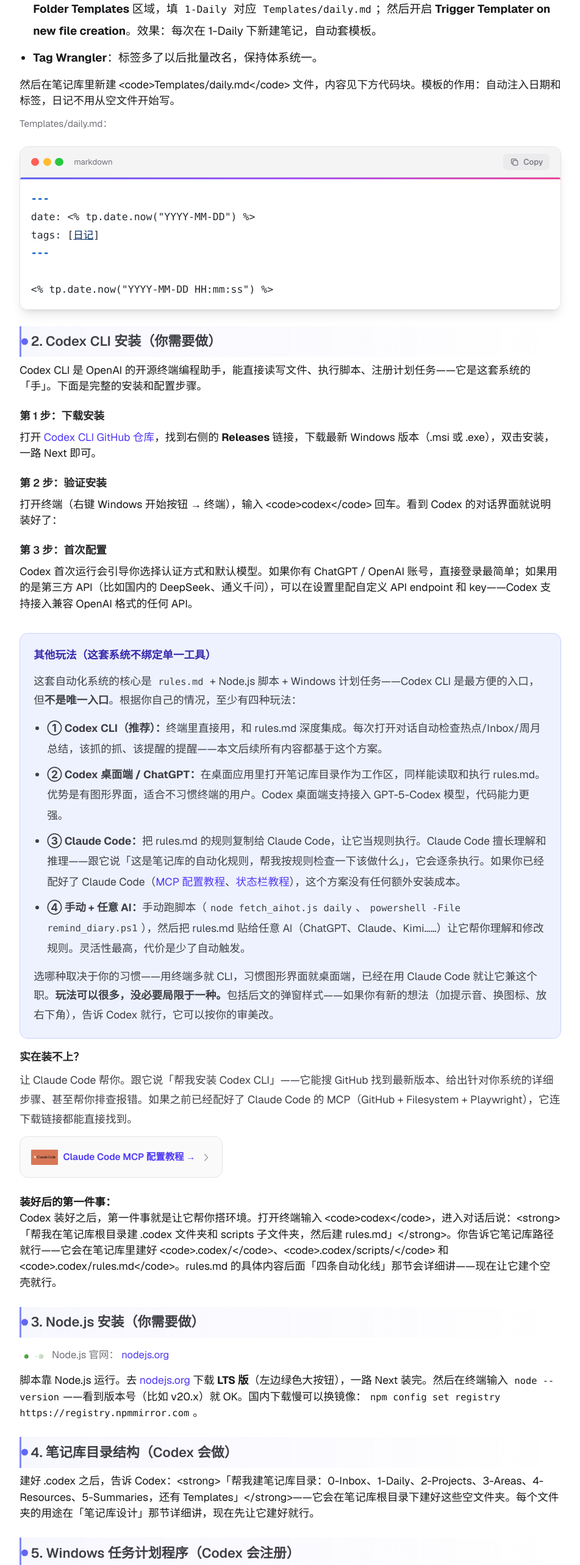
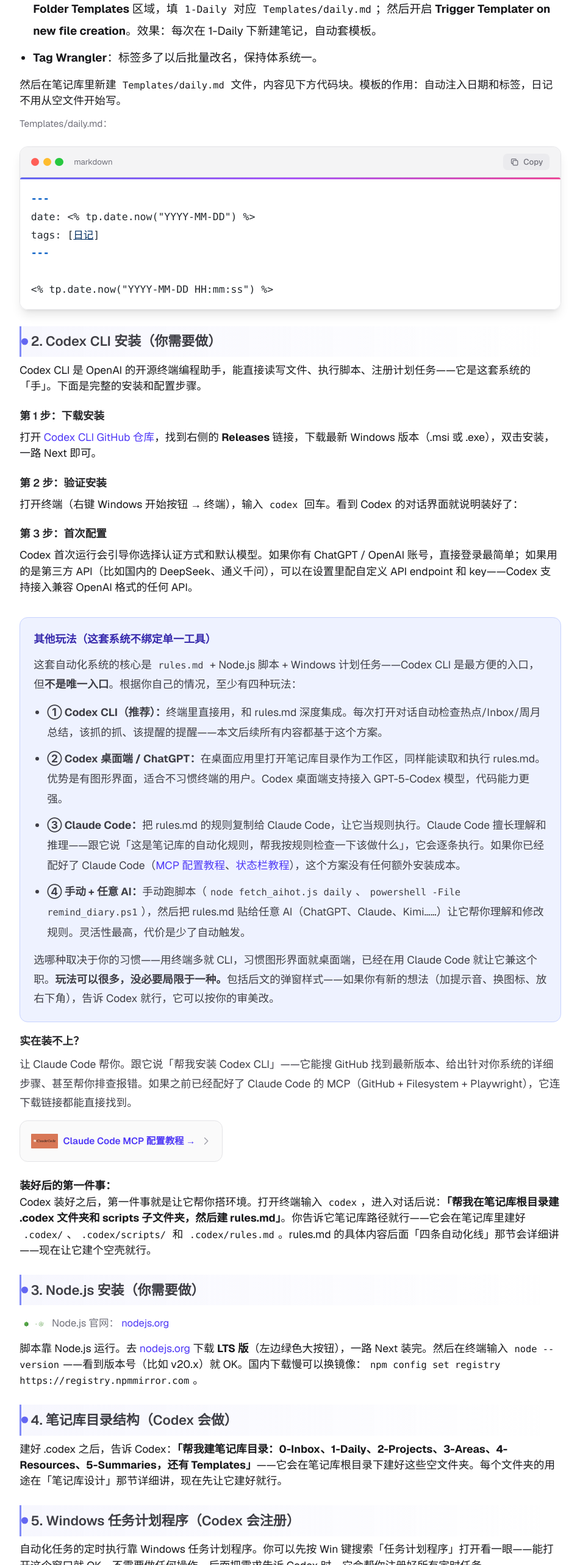
Before and after one commit to Muanyan-mjq/muanyan-portfolio, a Next.js app: page /blog/codex-obsidian-workflow in a window 1280 px wide. Shown: the part 2900-5466 px from the top of the page at 61% size, without its empty margins (284-1235 px from the left). Built offline with nearby package versions, Linux system fonts and the light colour scheme.

Commit message:
Fix 8 cases of HTML tags rendered as plain text - use dangerouslySetInnerHTML

```diff
--- a/src/app/blog/codex-obsidian-workflow/page.tsx
+++ b/src/app/blog/codex-obsidian-workflow/page.tsx
@@ -639,7 +639,7 @@
       <p dangerouslySetInnerHTML={{ __html: t("prep1_desc") }} />
       <p className="mt-3">{t("prep1_plugins_intro")}</p>
       <ul className="list-disc pl-5 my-3 space-y-2 text-[17px] leading-[1.9]" dangerouslySetInnerHTML={{ __html: t("prep1_plugins") }} />
-      <p className="mt-3">{t("prep1_templater")}</p>
+      <p className="mt-3" dangerouslySetInnerHTML={{ __html: t("prep1_templater") }} />
       <p className="my-3 text-sm text-zinc-500 dark:text-zinc-400">{lang === "zh" ? "Templates/daily.md：" : "Templates/daily.md:"}</p>
       <CodeBlock language="markdown">{cb("dailyTemplate")}</CodeBlock>
 
@@ -650,7 +650,7 @@
       <p dangerouslySetInnerHTML={{ __html: t("prep2_step1_desc") }} />
 
       <p className="mt-5 mb-2 text-base font-semibold text-zinc-800 dark:text-zinc-200">{t("prep2_step2_title")}</p>
-      <p>{t("prep2_step2_desc")}</p>
+      <p dangerouslySetInnerHTML={{ __html: t("prep2_step2_desc") }} />
 
       <p className="mt-5 mb-2 text-base font-semibold text-zinc-800 dark:text-zinc-200">{t("prep2_step3_title")}</p>
       <p dangerouslySetInnerHTML={{ __html: t("prep2_step3_desc") }} />
@@ -680,7 +680,7 @@
       </div>
 
       <p className="mt-6"><strong>{lang === "zh" ? "装好后的第一件事：" : "First thing after install:"}</strong></p>
-      <p>{t("prep2_first_task")}</p>
+      <p dangerouslySetInnerHTML={{ __html: t("prep2_first_task") }} />
 
       <h3 className="mt-8">{t("prep3_title")}</h3>
       <p className="flex items-center gap-3 my-2">
@@ -692,7 +692,7 @@
       <p dangerouslySetInnerHTML={{ __html: t("prep3_desc") }} />
 
       <h3 className="mt-8">{t("prep4_title")}</h3>
-      <p>{t("prep4_desc")}</p>
+      <p dangerouslySetInnerHTML={{ __html: t("prep4_desc") }} />
 
       <h3 className="mt-8">{t("prep5_title")}</h3>
       <p>{t("prep5_desc")}</p>
@@ -764,11 +764,11 @@
       <p className="text-[16px] leading-[1.9] text-zinc-700 dark:text-zinc-300" dangerouslySetInnerHTML={{ __html: t("radar_solution") }} />
 
       <h3 className="mt-6">{t("radar_config_title")}</h3>
-      <p className="text-[16px] leading-[1.9] text-zinc-700 dark:text-zinc-300">{t("radar_config")}</p>
-      <p className="mt-2 text-[16px] leading-[1.9] text-zinc-700 dark:text-zinc-300">{t("radar_config_file")}</p>
+      <p className="text-[16px] leading-[1.9] text-zinc-700 dark:text-zinc-300" dangerouslySetInnerHTML={{ __html: t("radar_config") }} />
+      <p className="mt-2 text-[16px] leading-[1.9] text-zinc-700 dark:text-zinc-300" dangerouslySetInnerHTML={{ __html: t("radar_config_file") }} />
       <p className="my-3 text-sm text-zinc-500 dark:text-zinc-400">{lang === "zh" ? "aihot_keywords.json：" : "aihot_keywords.json:"}</p>
       <CodeBlock language="json">{cb("keywordsJson")}</CodeBlock>
-      <p className="mt-2 text-[16px] leading-[1.9] text-zinc-700 dark:text-zinc-300">{t("radar_config_tip")}</p>
+      <p className="mt-2 text-[16px] leading-[1.9] text-zinc-700 dark:text-zinc-300" dangerouslySetInnerHTML={{ __html: t("radar_config_tip") }} />
 
       <figure className="my-8">
         <div className="rounded-xl overflow-hidden border border-zinc-200 dark:border-zinc-700 shadow-lg max-w-lg mx-auto">
@@ -806,7 +806,7 @@
       <CollapsibleCard title={t("faq_q1")}><p>{t("faq_a1")}</p></CollapsibleCard>
       <CollapsibleCard title={t("faq_q2")}><p>{t("faq_a2")}</p></CollapsibleCard>
       <CollapsibleCard title={t("faq_q3")}><p>{t("faq_a3")}</p></CollapsibleCard>
-      <CollapsibleCard title={t("faq_q4")}><p>{t("faq_a4")}</p></CollapsibleCard>
+      <CollapsibleCard title={t("faq_q4")}><p dangerouslySetInnerHTML={{ __html: t("faq_a4") }} /></CollapsibleCard>
       <CollapsibleCard title={t("faq_q5")}><p>{t("faq_a5")}</p></CollapsibleCard>
       <CollapsibleCard title={t("faq_q6")}><p>{t("faq_a6")}</p></CollapsibleCard>
       <CollapsibleCard title={t("faq_q7")}><p>{t("faq_a7")}</p></CollapsibleCard>
```
